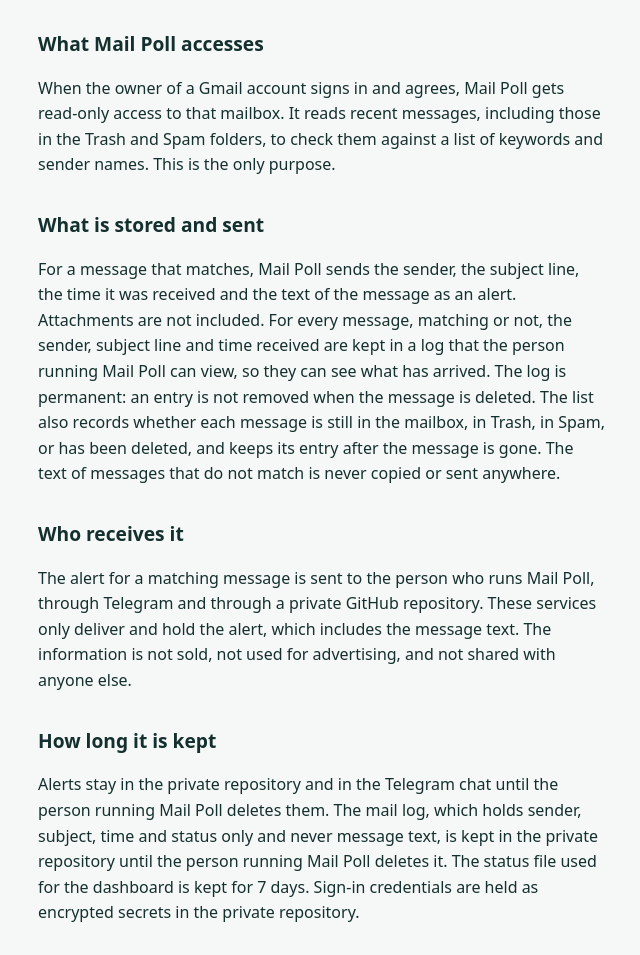
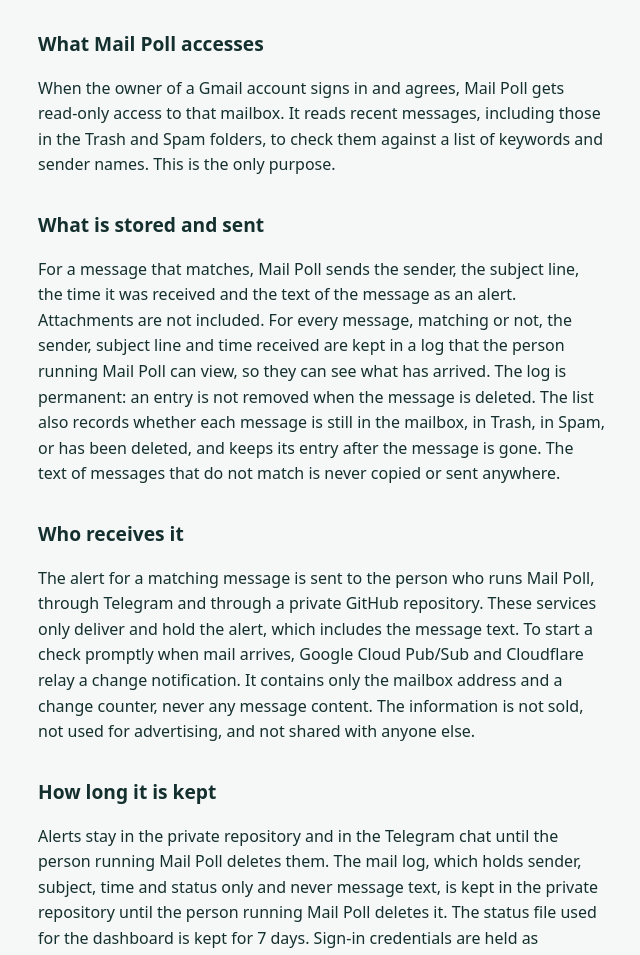
Before and after one commit to watchawk/watchawk.github.io, a plain HTML site: page privacy/index.html in a window 1280 px wide. Shown: the part 132-1087 px from the top of the page, without its empty margins (282-922 px from the left). Drawn offline with Linux system fonts and the light colour scheme.

Commit message:
Update privacy policy: mention the change-notification relay
Co-Authored-By: Claude Sonnet 5.5 <noreply@anthropic.com>

```diff
--- a/privacy/index.html
+++ b/privacy/index.html
@@ -31,7 +31,7 @@
     <p>For a message that matches, Mail Poll sends the sender, the subject line, the time it was received and the text of the message as an alert. Attachments are not included. For every message, matching or not, the sender, subject line and time received are kept in a log that the person running Mail Poll can view, so they can see what has arrived. The log is permanent: an entry is not removed when the message is deleted. The list also records whether each message is still in the mailbox, in Trash, in Spam, or has been deleted, and keeps its entry after the message is gone. The text of messages that do not match is never copied or sent anywhere.</p>
 
     <h2>Who receives it</h2>
-    <p>The alert for a matching message is sent to the person who runs Mail Poll, through Telegram and through a private GitHub repository. These services only deliver and hold the alert, which includes the message text. The information is not sold, not used for advertising, and not shared with anyone else.</p>
+    <p>The alert for a matching message is sent to the person who runs Mail Poll, through Telegram and through a private GitHub repository. These services only deliver and hold the alert, which includes the message text. To start a check promptly when mail arrives, Google Cloud Pub/Sub and Cloudflare relay a change notification. It contains only the mailbox address and a change counter, never any message content. The information is not sold, not used for advertising, and not shared with anyone else.</p>
 
     <h2>How long it is kept</h2>
     <p>Alerts stay in the private repository and in the Telegram chat until the person running Mail Poll deletes them. The mail log, which holds sender, subject, time and status only and never message text, is kept in the private repository until the person running Mail Poll deletes it. The status file used for the dashboard is kept for 7 days. Sign-in credentials are held as encrypted secrets in the private repository.</p>
```
